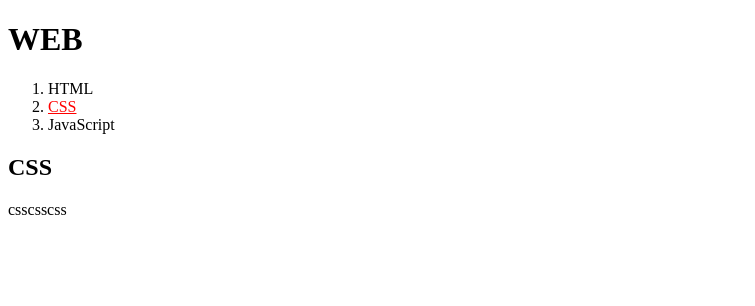
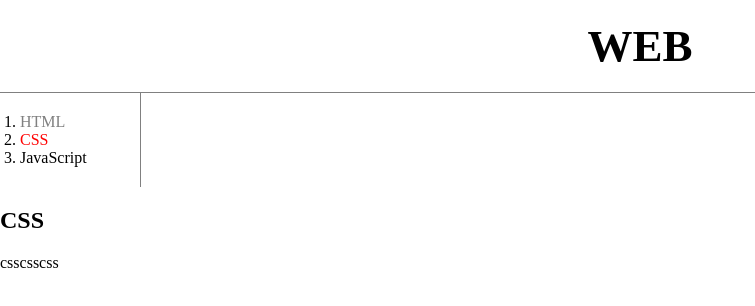
Before and after one commit to hopels/myhope, a plain HTML site: page 2.html in a window 1280 px wide. Shown: the whole page, without its empty margins (0-755 px from the left). Drawn offline with Linux system fonts and the light colour scheme.

Commit message:
border 이용해 선 긋기 padding, margin

```diff
--- a/2.html
+++ b/2.html
@@ -4,26 +4,40 @@
   <title>WEB1 - CSS</title>
   <meta charset="utf-8">
   <style>
+    body{
+      margin:0;
+    }
     a {
       color : black;
       text-decoration: none;
     }
+    #active{
+      color:red;
+    }
+    .saw {
+      color : gray;
+    }
+    h1 {
+      font-size:45px;
+      text-align:center;
+      border-bottom : 1px solid gray;
+      margin:0;
+      padding:20px;
+    }
+    ol {
+      border-right: 1px solid gray;
+      width:100px;
+      margin:0;
+      padding:20px;
+
+    }
   </style>
-  <!-- Global site tag (gtag.js) - Google Analytics -->
-<script async src="https://www.googletagmanager.com/gtag/js?id=G-36Z6217FC3"></script>
-<script>
-  window.dataLayer = window.dataLayer || [];
-  function gtag(){dataLayer.push(arguments);}
-  gtag('js', new Date());
-
-  gtag('config', 'G-36Z6217FC3');
-</script>
 </head>
 <body>
   <h1><a href="index.html">WEB</a></h1>
   <ol>
-    <li><a href="1.html">HTML</a></li>
-    <li><a href="2.html" style="color:red;text-decoration:underline">CSS</a></li>
+    <li><a href="1.html" class="saw">HTML</a></li>
+    <li><a href="2.html" class="saw" id="active">CSS</a></li>
     <li><a href="3.html">JavaScript</a></li>
   </ol>
   <!--
```
